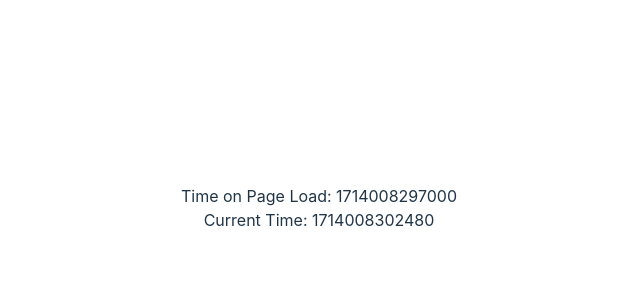
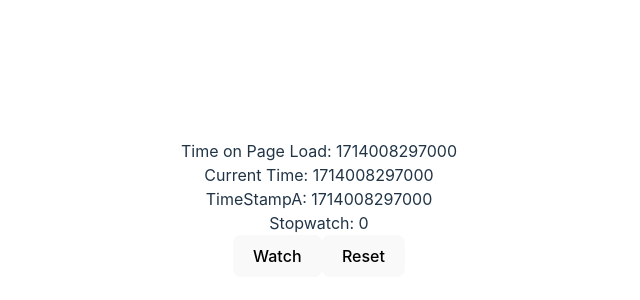
Before and after one commit to moefingers/react-timer_stop-watch, a React (Vite) app: page / in a window 1280 px wide. Shown: the part 192-492 px from the top of the page, without its empty margins (321-961 px from the left). Built offline with nearby package versions, Linux system fonts and the light colour scheme.

Commit message:
basic stopwatch functionality complete

```diff
--- a/package.json
+++ b/package.json
@@ -11,7 +11,8 @@
   },
   "dependencies": {
     "react": "^18.2.0",
-    "react-dom": "^18.2.0"
+    "react-dom": "^18.2.0",
+    "usehooks-ts": "^3.1.0"
   },
   "devDependencies": {
     "@types/react": "^18.2.66",
--- a/src/App.jsx
+++ b/src/App.jsx
@@ -3,24 +3,54 @@ import reactLogo from './assets/react.svg'
 import viteLogo from '/vite.svg'
 import './App.css'
 
+import { useInterval } from 'usehooks-ts'
+
 export default function App() {
+
 const [currentTime, setCurrentTime] = useState(Date.now())
-const [timeOnPageLoad, setTimeOnPageLoad] = useState(Date.now())
-setInterval(() => {
-  setCurrentTime(Date.now())
-}, 10);
 
 
-const [timeLeft, setTimeLeft] = useState(Date.now())
+const [oldStopwatchTime, setOldStopwatchTime] = useState(0)
+
+const [stopwatchTime, setStopwatchTime] = useState(0)
+
+const [timeStampA, setTimeStampA] = useState(Date.now())
 
 
 
+const [timeOnPageLoad, setTimeOnPageLoad] = useState(Date.now())
 
+function getTimePassedSincePageLoad() {
+  return Date.now() - timeOnPageLoad
+}
+
+
+
+const [useIntervalActive, setUseIntervalActive] = useState(false)
+
+useInterval(() => {
+  setStopwatchTime(oldStopwatchTime + Date.now() - timeStampA)
+}, useIntervalActive ? 10 : null)
+
+
+
+// when you resume the stop watch you want to subtract the time that has passed since stopping
+// or you want to record only the time since starting again in addition to the time that was recorded before
+function runStopWatch() {
+  setTimeStampA(Date.now()) // freshen time stamp A
+  setOldStopwatchTime(stopwatchTime) // document old time
+  setUseIntervalActive(!useIntervalActive) // begin updating difference in time by activating interval
+
+}
 
   return (
     <div className='app-container'>
       <div>Time on Page Load: {timeOnPageLoad}</div>
         <div>Current Time: {currentTime}</div>
+        <div>TimeStampA: {timeStampA}</div>
+        <div>Stopwatch: {stopwatchTime}</div>
+        <button onClick={() => runStopWatch()}>{useIntervalActive ? 'Stop' : 'Watch'}</button>
+        <button onClick={() => setStopwatchTime(0)}>Reset</button>
     </div>
   )
 
```
Also changed, not shown: 2 other files (tests, documents, lock files or other folders).
